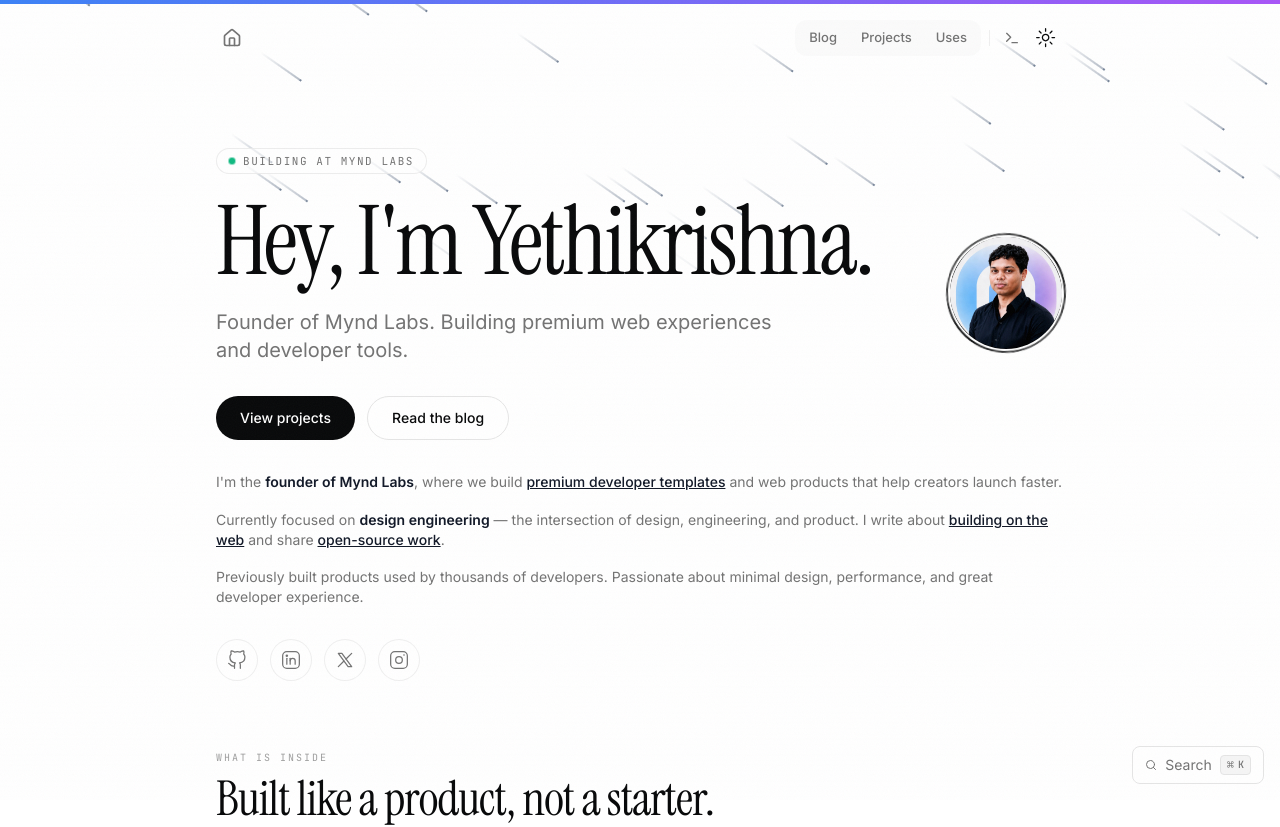
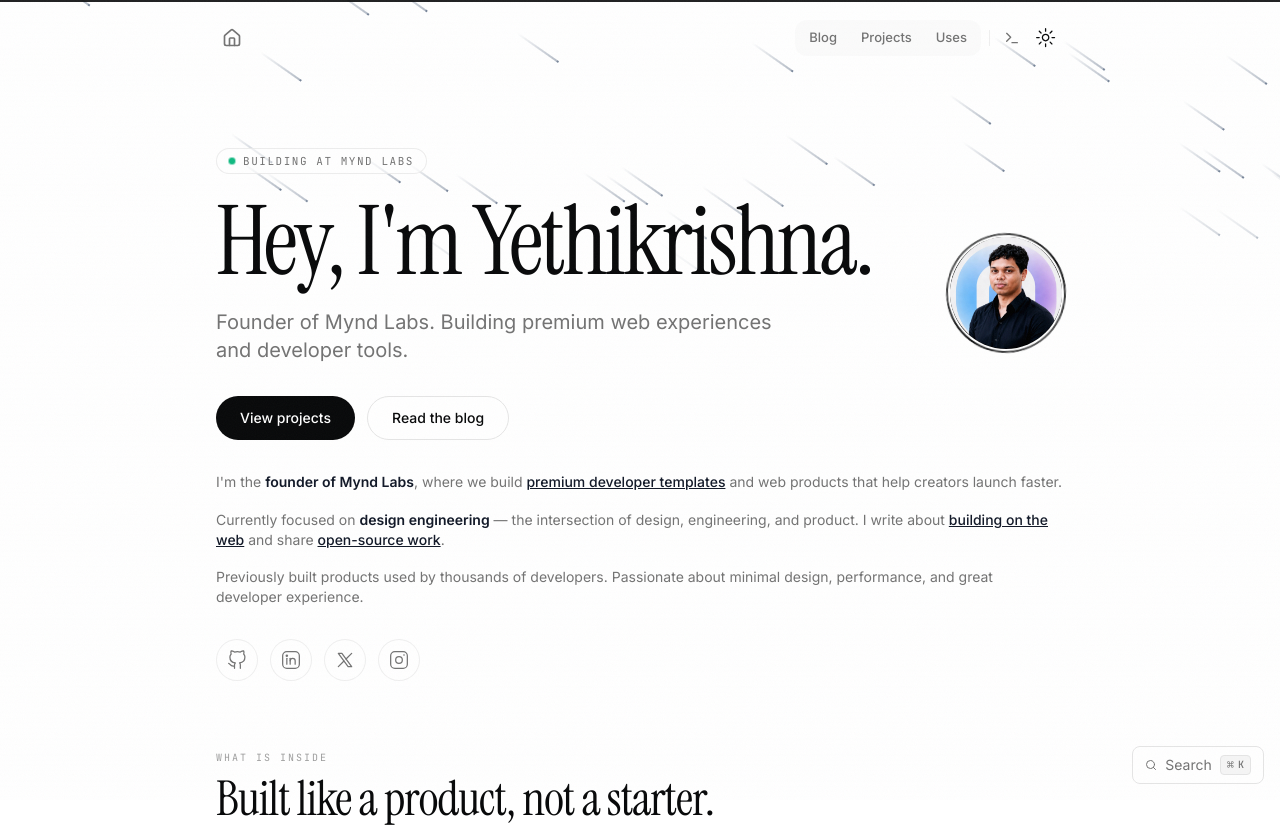
Before and after one commit to yethikrishna/dev-portfolio-template, a Next.js app: page / in a window 1280 px wide. Shown: the top 827 px of the page. Built offline with nearby package versions, Linux system fonts and the light colour scheme.

Commit message:
a11y and polish: scroll-progress.tsx

```diff
--- a/src/components/scroll-progress.tsx
+++ b/src/components/scroll-progress.tsx
@@ -3,17 +3,22 @@
 
 import { motion, useScroll, useSpring } from "framer-motion";
 
+/**
+ * Reading-progress line. Uses the theme foreground so it stays
+ * monochrome and follows light/dark automatically (ink on paper).
+ */
 export function ScrollProgress() {
   const { scrollYProgress } = useScroll();
   const scaleX = useSpring(scrollYProgress, {
-    stiffness: 100,
+    stiffness: 120,
     damping: 30,
-    restDelta: 0.001
+    restDelta: 0.001,
   });
 
   return (
     <motion.div
-      className="fixed top-0 left-0 right-0 h-1 bg-gradient-to-r from-blue-500 to-purple-500 origin-left z-[60]"
+      aria-hidden="true"
+      className="fixed left-0 right-0 top-0 z-[60] h-[2px] origin-left bg-foreground/90"
       style={{ scaleX }}
     />
   );
```
